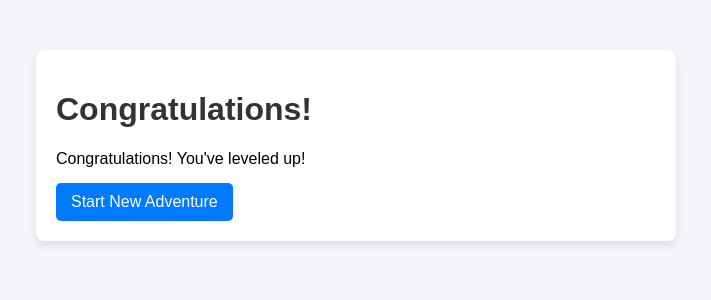
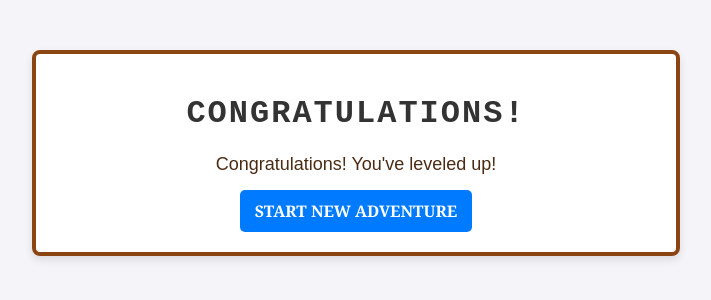
Before and after one commit to jeanette-t/wics-hackathon-2025, a Flask app: page /level_up in a window 1280 px wide. Shown: the top 300 px of the page, without its empty margins (284-995 px from the left). Run offline with Flask 3, Linux system fonts and the light colour scheme.

Commit message:
level_up changes

```diff
--- /dev/null
+++ b/chatbot/static/level_up.css
@@ -0,0 +1,57 @@
+/* Western-Themed Styles */
+body {
+    font-family: 'Georgia', serif; /* Classic western-style serif */
+    background-color: #f4e1c1; /* Warm parchment color */
+    margin: 0;
+    padding: 0;
+    text-align: center;
+}
+
+/* Rustic container with western-style border */
+.container {
+    max-width: 600px;
+    margin: 50px auto;
+    padding: 20px;
+    background-color: #fff8e1; /* Aged paper look */
+    border: 4px solid #8b4513; /* Dark saddle brown border */
+    border-radius: 12px;
+    box-shadow: 6px 6px 10px rgba(0, 0, 0, 0.3);
+    text-align: center;
+}
+
+/* Western-style heading */
+h1 {
+    font-family: 'Courier New', monospace; /* Wanted-poster, typewriter effect */
+    color: #5a2d0c; /* Deep western brown */
+    text-transform: uppercase;
+    letter-spacing: 2px;
+}
+
+/* Paragraph styling */
+p {
+    color: #4a2c14;
+    font-size: 18px;
+    margin-bottom: 20px;
+}
+
+/* Button styling - Western Blue */
+button {
+    padding: 12px 20px;
+    font-size: 18px;
+    font-weight: bold;
+    background-color: #1f487e; /* Deep denim blue */
+    color: white;
+    border: 2px solid #5a2d0c; /* Dark brown border */
+    border-radius: 6px;
+    cursor: pointer;
+    transition: all 0.3s ease-in-out;
+    text-transform: uppercase;
+    font-family: 'Georgia', serif; /* Keeps the Western aesthetic */
+}
+
+/* Hover effect */
+button:hover {
+    background-color: #15395b;
+    border-color: #3a1f0b;
+    transform: scale(1.05);
+}
--- a/chatbot/templates/level_up.html
+++ b/chatbot/templates/level_up.html
@@ -4,6 +4,7 @@
     <meta charset="UTF-8">
     <meta name="viewport" content="width=device-width, initial-scale=1.0">
     <title>Level Up</title>
+    <link rel="stylesheet" href="{{ url_for('static', filename='level_up.css') }}">
     <style>
         body { font-family: Arial, sans-serif; background-color: #f4f4f9; margin: 0; padding: 0; }
         .container { max-width: 600px; margin: 50px auto; padding: 20px; background-color: #fff; border-radius: 8px; box-shadow: 0 4px 8px rgba(0, 0, 0, 0.1); }
--- a/chatbot/templates/story_failed.html
+++ b/chatbot/templates/story_failed.html
@@ -11,7 +11,7 @@
         h1 { color: #333; }
         p { margin-bottom: 15px; }
         button { padding: 10px 15px; font-size: 16px; background-color: #FF5733; color: white; border: none; border-radius: 5px; cursor: pointer; }
-        button:hover { background-color: #c13a22; }
+        button:hover { background-color: #43201a; }
     </style>
 </head>
 <body>
```
